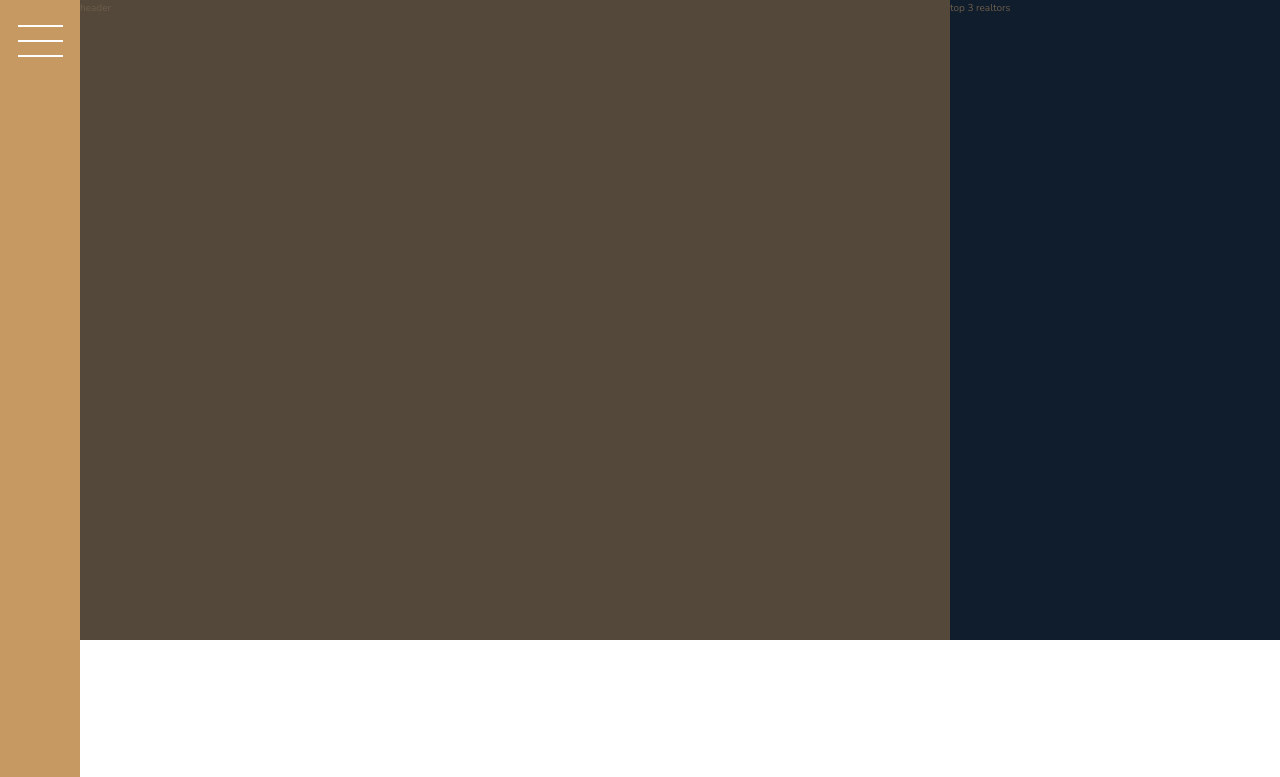
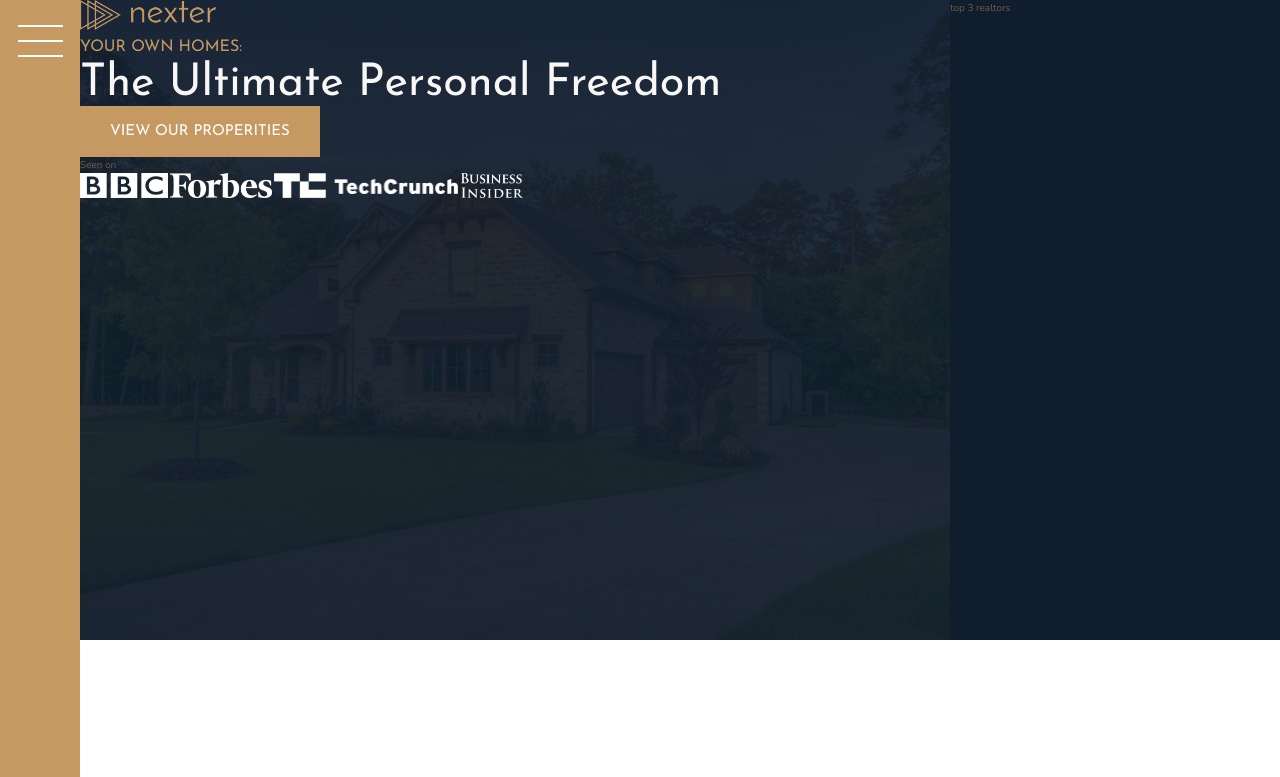
Before and after one commit to ArunRaj2136/nexter-project-grid, a website: page index.html in a window 1280 px wide. Shown: the top 777 px of the page. Drawn offline with nearby package versions, Linux system fonts and the light colour scheme.

Commit message:
header(layout)

```diff
--- a/index.html
+++ b/index.html
@@ -18,7 +18,17 @@
         <button class="nav-btn"></button>
     </div>
     <header class="header">
-        header
+        <img src="img/logo.png" alt="nexter logo" class="header__logo">
+        <h3 class="heading-3">your own homes:</h3>
+        <h1 class="heading-1">The Ultimate Personal Freedom</h1>
+        <button class="btn">View our Properities</button>
+        <div class="header__seenon-text">Seen on</div>
+        <div class="header__seenon-logos">
+            <img src="img/logo-bbc.png" alt="seen on logo 1">
+            <img src="img/logo-forbes.png" alt="seen on logo 2">
+            <img src="img/logo-techcrunch.png" alt="seen on logo 3">
+            <img src="img/logo-bi.png" alt="seen on logo 4">
+        </div>
     </header>
     <div class="realtors">
         top 3 realtors
--- a/sass/_header.scss
+++ b/sass/_header.scss
@@ -1,4 +1,16 @@
 .header {
     background-color: $color-grey-dark-1;
     grid-column: full-start / col-end 6;
+    background-image: linear-gradient(rgba($color-secondary, .93), rgba($color-secondary, .93)), url(../img/hero.jpeg);
+    background-size: cover;
+    background-position: center;
+    &__logo {
+        height: 3rem;
+    }
+    &__seenon-text {}
+    &__seenon-logos {
+        img {
+            height: 2.5rem;
+        }
+    }
 }
--- a/sass/_typography.scss
+++ b/sass/_typography.scss
@@ -5,6 +5,9 @@
 
 .heading-1 {
     @extend %heading;
+    font-size: 4.5rem;
+    color: $color-grey-light-1;
+    line-height: 1;
 }
 
 .heading-2 {
```
Also changed, not shown: css/style.css.
